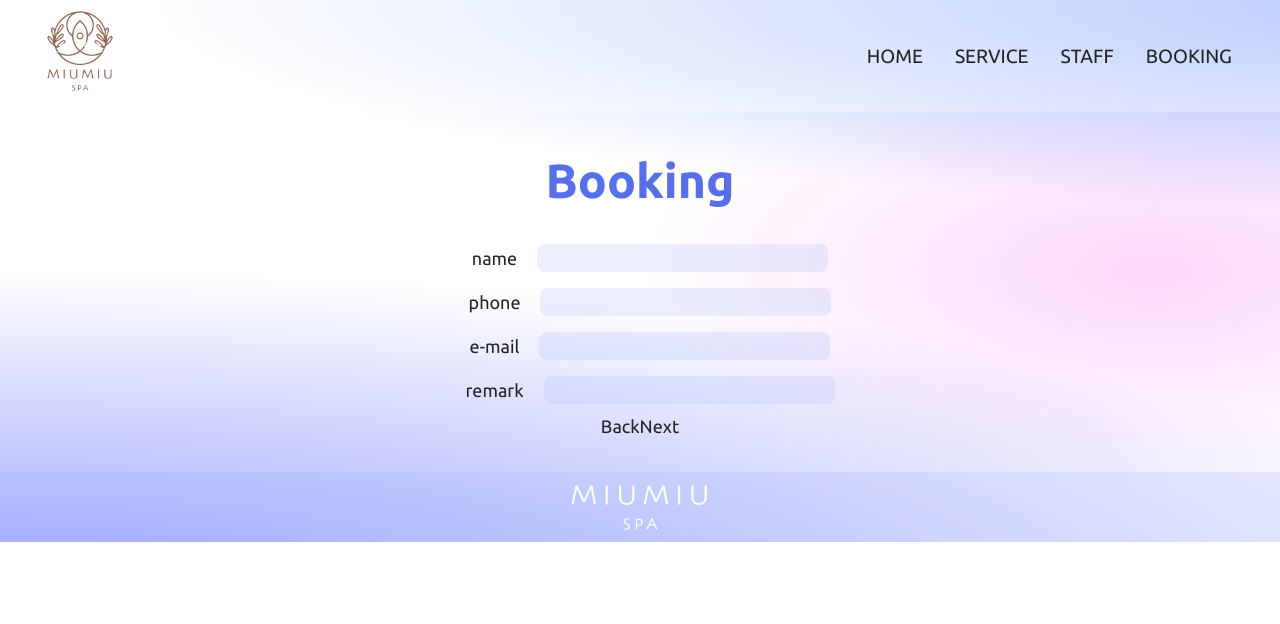
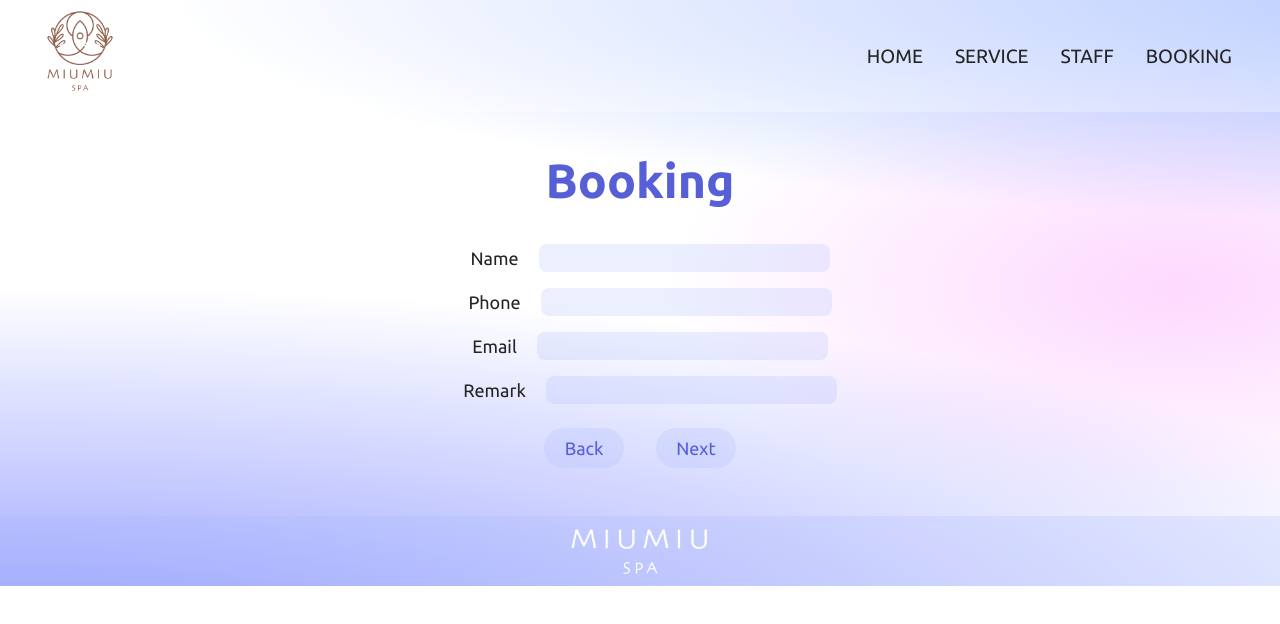
Before and after one commit to HWenSu/booking-system, a React (Vite) app: page /miumiu-spa/orders in a window 1280 px wide. Both pictures are taken after a click on the button "Next". Shown: the top 624 px of the page. Built offline with nearby package versions, Linux system fonts and the light colour scheme; a web font is replaced by a local one.

Commit message:
Feat: Pop up submitted Model and show information

```diff
--- a/public/modals/templateData.json
+++ b/public/modals/templateData.json
@@ -2,7 +2,7 @@
 {
   "category": "ServiceDropdown" ,
   "Data": [
-{ "label": "Service", "option": [ 1, 2, 3 ]  },
+{ "label": "Service", "option": [ 1, 2, 3 ], "required": true },
 { "label": "Duration", "option": [ [60], [60, 90], [90, 120]] }
 ]
 },
@@ -11,17 +11,17 @@
   "Data": [ { "label": "Gender", "option": [
   {"id":1, "name": "女"},
   {"id":2, "name": "其他"}
-]
+],  "required": true
   }
 ]
 },
 {
   "category": "StaffDropdown",
-  "Data": [ { "label": "Staff",   "option": [ {"id":1, "name": "aaa"},  {"id":2, "name": "bbb"} ] } ]
+  "Data": [ { "label": "Staff",   "option": [ {"id":1, "name": "aaa"},  {"id":2, "name": "bbb"} ] ,  "required": true} ]
 },
  {
   "category": "TimePicker",
-  "Data": [ { "label": "" } ]
+  "Data": [ { "label": "",  "required": true } ]
 }
 ,
 {
@@ -30,23 +30,23 @@
 },
 {
   "category": "Input",
-  "Data":  [ { "label": "name", "type": "text" } ],
-  "name": "name"
+  "Data":  [ { "label": "Name", "type": "text",  "required": true } ],
+  "name": "Name"
 } ,
 {
   "category": "Input",
-  "Data":  [ { "label": "phone", "type": "number"  } ],
-  "name": "phone"
+  "Data":  [ { "label": "Phone", "type": "number" ,  "required": true } ],
+  "name": "Phone"
 } ,
  {
   "category": "Input" ,
-  "Data": [ { "label": "e-mail", "type": "email" } ],
-  "name": "email"
+  "Data": [ { "label": "Email", "type": "email",  "required": true } ],
+  "name": "Email"
 },
  {
   "category": "Input",
-  "Data": [ { "label": "remark", "type": "text" } ],
-  "name": "remark"
+  "Data": [ { "label": "Remark", "type": "text",  "required": true } ],
+  "name": "Remark"
 },
 {
   "category": "ChangePage",
@@ -54,13 +54,13 @@
 },
  {
   "category": "Input" ,
-  "Data": [ { "label": "e-mail", "type": "email" } ],
-  "name": "email"
+  "Data": [ { "label": "e-mail", "type": "email" ,  "required": true} ],
+  "name": "Email"
 },
  {
   "category": "Input",
   "Data": [ { "label": "remark", "type": "text" } ],
-  "name": "remark"
+  "name": "Remark"
 },
 {
   "category": "ChangePage",
--- a/src/components/ChangePage.jsx
+++ b/src/components/ChangePage.jsx
@@ -5,15 +5,29 @@ const ChangePage = ({ data, onClick, currentPage, pagesLength }) => {
   {
     //第一頁只會渲染出 Next 按鈕
     if (currentPage === 1) {
-      return <button onClick={() => onClick(nextType)}> {nextType} </button>;
+      return (
+        <button onClick={() => onClick(nextType)} className="changePageBtn">
+          {" "}
+          {nextType}{" "}
+        </button>
+      );
     } // 最後一頁只會渲染出 Back 按鈕
     else if ((currentPage === pagesLength)) {
-      return <button onClick={() => onClick(backType)}> {backType} </button>;
+      return (
+        <button onClick={() => onClick(backType)} className="changePageBtn">
+          {" "}
+          {backType}{" "}
+        </button>
+      );
     } else {
       return (
         <div>
           {data[0].type.map((type, index) => (
-            <button onClick={() => onClick(type)} key={index}>
+            <button
+              onClick={() => onClick(type)}
+              key={index}
+              className="changePageBtn"
+            >
               {type}
             </button>
           ))}
--- a/src/components/InputField.jsx
+++ b/src/components/InputField.jsx
@@ -1,11 +1,12 @@
 import React from 'react'
 
-const InputField = ({ data}) => {
+const InputField = ({ data, onChange}) => {
   return (
     <div className="">
       <div className="flex justify-center p-2 ">
         <p className="text-center px-5">{data[0].label}</p>
-        <input type={data[0].type} className="input" />
+        <input type={data[0].type} onChange={(e) => onChange(data[0].label, e.target.value)} className="input"
+        required />
       </div>
     </div>
   );
--- a/src/components/ServiceDropdown.jsx
+++ b/src/components/ServiceDropdown.jsx
@@ -39,12 +39,13 @@ const ServiceDropdown = ({ data, onChange }) => {
   return (
     <div className="flex flex-col ">
       {/* Service下拉選單 */}
-      <label>
+      <label >
         {serviceData[0].label}
         <select
           name={serviceData[0].label}
           onChange={handleServiceChange}
           className="dropdown"
+          required
         >
           <option value="">Choose {serviceData[0].label}</option>
           {serviceData[0].option.map((service, index) => (
@@ -62,6 +63,7 @@ const ServiceDropdown = ({ data, onChange }) => {
           name={durationData.label}
           onChange={handleDurationChange}
           className="dropdown"
+          required
         >
           <option value="">Choose {durationData[0].label}</option>
           //渲染出 service 對應的duration
--- a/src/components/ServiceModal.jsx
+++ b/src/components/ServiceModal.jsx
@@ -9,8 +9,8 @@ const ServiceModal = ({ isOpen, onClose, title, description, imgURL, duration, p
   // }
 
   return (
-    <div className="  fixed inset-0 bg-black bg-opacity-30 flex justify-center items-center backdrop-blur-sm z-40">
-      <div className="relative bg-white w-[50rem] p-7 rounded-[30px] z-50 animate-fade-in-up opacity-80">
+    <div className="modalBg">
+      <div className="modalPanel">
         <h2 className="text-[3rem]">{title}</h2>
         <p className="p-2">{description}</p>
         <div className="flex items-center justify-around">
--- a/src/components/SubmitButton.jsx
+++ b/src/components/SubmitButton.jsx
@@ -1,17 +1,24 @@
-import React from 'react'
+import { useState } from 'react'
+import SubmittedModal from './SubmittedModal';
 
-const SubmitButton = () => {
-  const handleSubmit = () => {
+const SubmitButton = (formData) => {
+  const [isSubmitted, setIsSubmitted] = useState(false)
 
-  }
+  const handleSubmit = () => (
+    setIsSubmitted(true)
+  )
+
+  console.log(isSubmitted)
 
   return (
     <div>
-      <button onClick={handleSubmit}>
+      <button onClick={handleSubmit} className="submitBtn">
         Submit
       </button>
+      {/* 點擊後彈出提視窗 */}
+      {isSubmitted && <SubmittedModal formData={formData} />}
     </div>
-  )
+  );
 }
 
 export default SubmitButton
--- /dev/null
+++ b/src/components/SubmittedModal.jsx
@@ -0,0 +1,21 @@
+import React from 'react'
+
+const SubmittedModal = ({ formData }) => {
+  return (
+    <div className="modalBg">
+      <div className="modalPanel">
+        <h3>預約成功</h3>
+        <p>
+          {formData.formData.Name} 感謝您預約 {formData.formData.Service}
+        </p>
+        <p>
+          預約時段: {formData.formData.startTime} - {formData.formData.endTime}
+        </p>
+        <p>預約資訊將會寄送至您的信箱，如有問題請與我們聯繫</p>
+        <button>返回首頁</button>
+      </div>
+    </div>
+  );
+};
+
+export default SubmittedModal
--- a/src/components/TimePicker.jsx
+++ b/src/components/TimePicker.jsx
@@ -25,7 +25,7 @@ const TimePicker = ({ duration, onTimeChange }) => {
             timeIntervals={duration}
             timeCaption="time"
             dateFormat=" yyyy/ MM/ dd, h:mm aa"
-            className="m-2"
+            className="m-2 text-highlight"
           />
         ) : (
           <p> Please choose service and duration first</p>
--- a/src/pages/Booking.jsx
+++ b/src/pages/Booking.jsx
@@ -8,6 +8,7 @@ import ChangePage from "../components/ChangePage";
 import InputField from "../components/InputField";
 
 import useAPIService from "../components/hooks/useAPIService"; //獲取API的通用 HOOK
+import SubmitButton from "../components/SubmitButton";
 
 // 定義组件
 const componentMap = {
@@ -29,10 +30,10 @@ const Booking = () => {
     Staff: "",
     startTime: "",
     endTime: "",
-    name: "",
-    phone: "",
-    email: "",
-    remark: "",
+    Name: "",
+    Phone: "",
+    Email: "",
+    Remark: "",
   });
 
   // 儲存頁面狀態
@@ -76,9 +77,6 @@ const Booking = () => {
     }
   }
 
-  console.log(currentPage);
-  console.log(slicedDataArr.length)
-
   // 處理表單變化
   const handleChange = (name, value) => {
     setFormData((preFormData) => ({
@@ -110,15 +108,15 @@ const Booking = () => {
       Staff: "",
       startTime: "",
       endTime: "",
-      name: "",
-      phone: "",
-      email: "",
-      remark: "",
+      Name: "",
+      Phone: "",
+      Email: "",
+      Remark: "",
     });
   };
 
   return (
-    <form onSubmit={handleSubmit} className={"flex flex-col p-8"}>
+    <form onSubmit={handleSubmit} className={"flex-col p-8"}>
       <h2 className="font-semibold text-[3rem] animate-fade-in-title mb-5 text-highlight">
         Booking
       </h2>
@@ -143,9 +141,7 @@ const Booking = () => {
         })}
       </div>
       {currentPage === slicedDataArr.length && (
-        <button onClick={handleSubmit} className="">
-          Submit
-        </button>
+        <SubmitButton onClick={handleSubmit}  formData={formData}/>
       )}
     </form>
   );
--- a/src/styles/index.css
+++ b/src/styles/index.css
@@ -18,7 +18,7 @@
     --primary-color: #242424;
     --secondary-color: #ffffff47;
     --tertiary-color:#a2b6fb38;
-    --highlight:#2041e7c1 ;
+    --highlight:#575fd7 ;
     font-family:"Ubuntu", "Chocolate Classical Sans", sans-serif;
     background:
       radial-gradient(ellipse 60% 30% at 5% 80%,
@@ -38,7 +38,7 @@
       background-position: 0 50% ;
     }
     50% {
-      background-position: 100% 50%;
+      background-position: 80% 60%;
 
     }
     100% {
@@ -71,7 +71,7 @@
     }
 
   .theme-modern .dropdown{
-      @apply mb-6 w-40 mx-4 p-2 rounded-lg bg-white/50 px-1 outline-none
+      @apply mb-6 w-40 mx-4 p-2 rounded-lg bg-white/50 px-1 outline-none text-highlight
     }
 
   .theme-classic .dropdown{
@@ -80,9 +80,24 @@
 
   /* input 填寫表單 */
   .input{
-      @apply rounded-lg bg-tertiary outline-none px-2
+      @apply rounded-lg bg-tertiary outline-none px-2 text-highlight
     }
 
+  .changePageBtn {
+    @apply bg-tertiary rounded-full w-20 h-10 m-4 text-highlight
+  }
+
+  .submitBtn {
+    @apply bg-highlight text-secondary w-[8rem] h-12 rounded-full m-4 text-lg
+  }
+
+  .submitBtn:hover {
+    @apply text-white scale-105 transition duration-300 ease-in-out
+  }
+
+  .submitBtn:focus {
+    @apply animate-bounce
+  }
 
   .link-hover {
     @apply text-highlight scale-110 transition duration-150 ease-in-out}
@@ -110,6 +125,14 @@
   animation: bounce2 1.8s ease-in-out infinite;
   }
 
+  .modalBg {
+    @apply fixed inset-0 bg-black bg-opacity-30 flex justify-center items-center backdrop-blur-sm z-40
+  }
+
+  .modalPanel {
+    @apply relative bg-white w-[50rem] p-7 rounded-[30px] z-50 animate-fade-in-up opacity-80
+  }
+
   @keyframes bounce2 {
 	0%, 20%, 50%, 80%, 100% {transform: translateY(0);}
 	40% {transform: translateY(-20px);}
```
